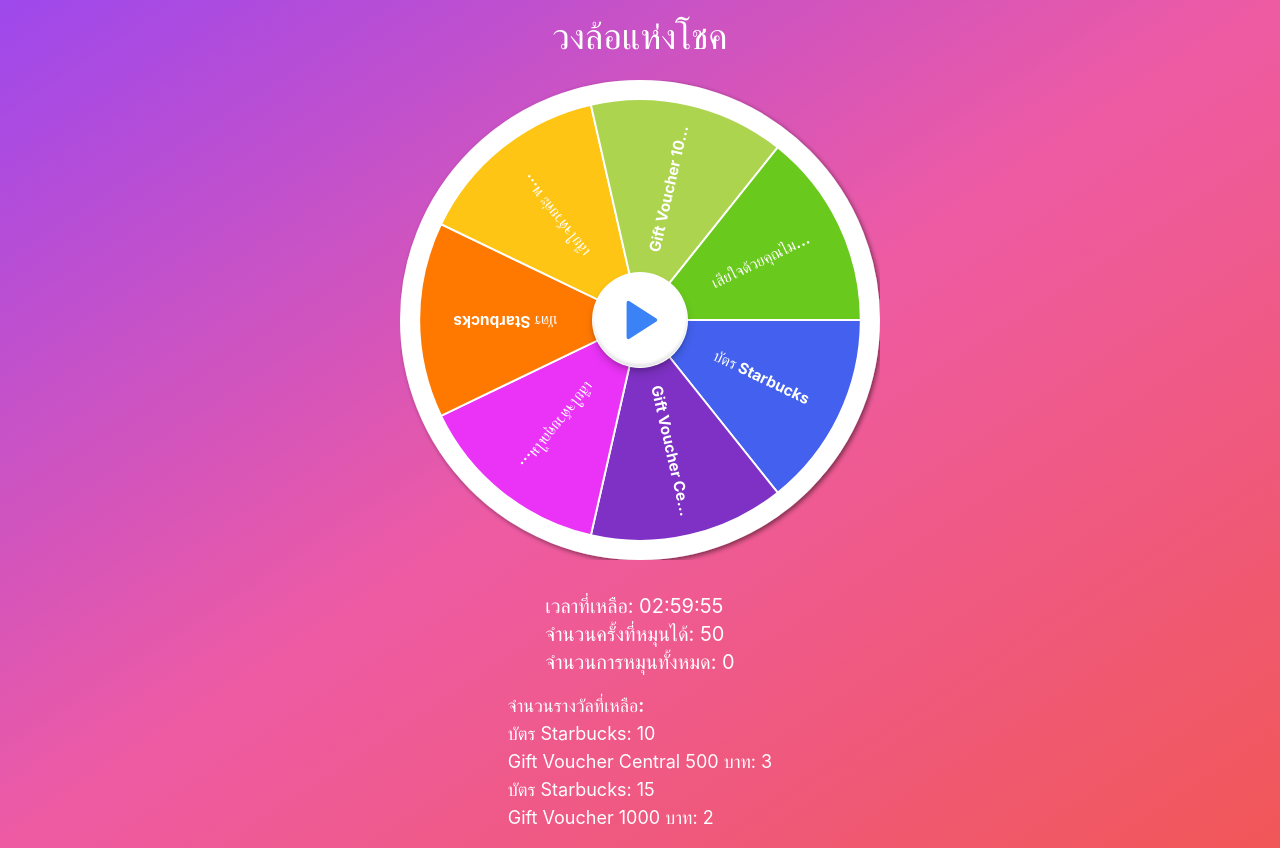
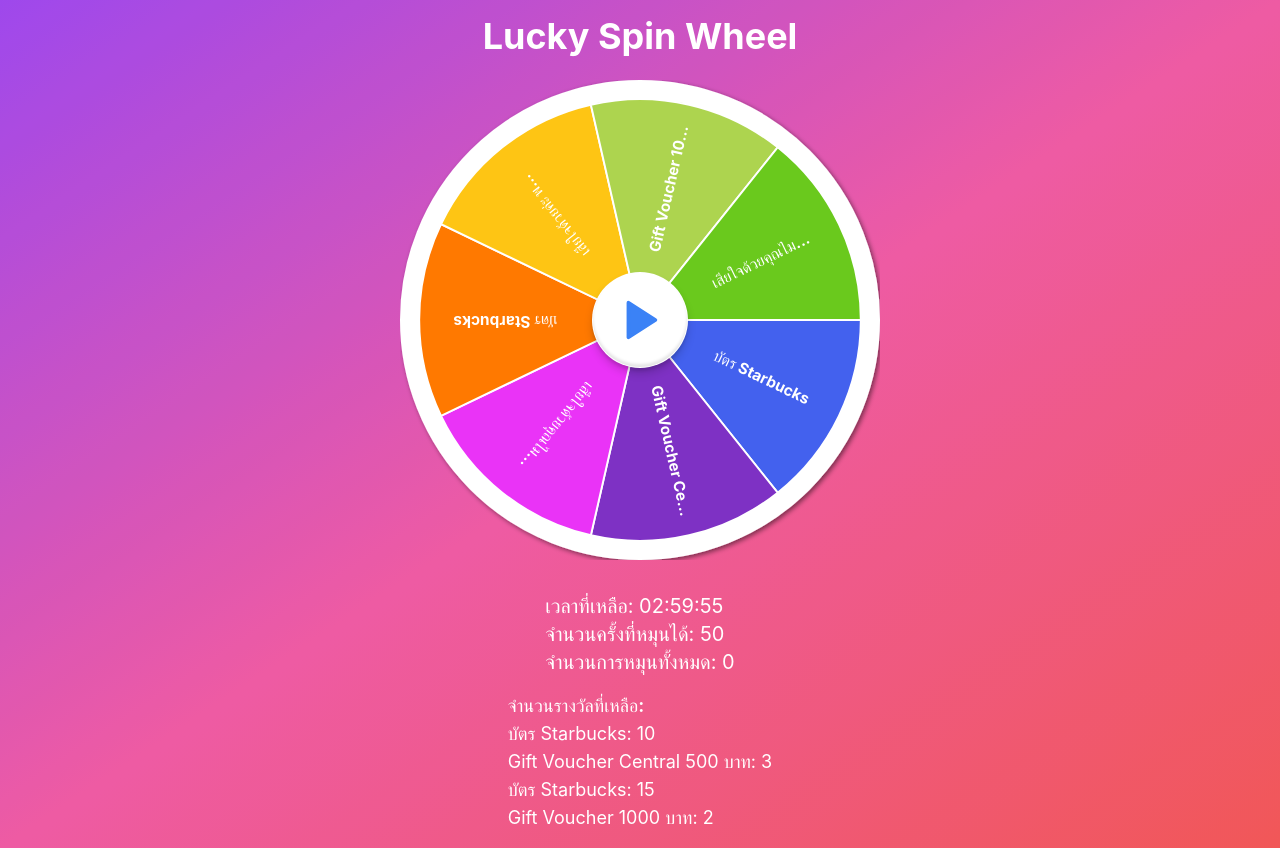
Before and after one commit to rockmafia/Spin-Wheel, a React (Vite) app: page / in a window 1280 px wide. Built offline with nearby package versions, Linux system fonts and the light colour scheme.

Commit message:
Update Spin

```diff
--- a/src/PrizeWheelLast.jsx
+++ b/src/PrizeWheelLast.jsx
@@ -236,7 +236,7 @@
         <div className="absolute inset-0 bg-grid-pattern"></div>
       </div>
       <div className="relative z-10 flex flex-col items-center justify-center">
-        <h1 className="text-4xl font-bold mb-6 text-white shadow-text">วงล้อแห่งโชค</h1>
+        <h1 className="text-4xl font-bold mb-6 text-white shadow-text">Lucky Spin Wheel</h1>
         <div className="relative">
           <WheelSVG />
           <button
```
